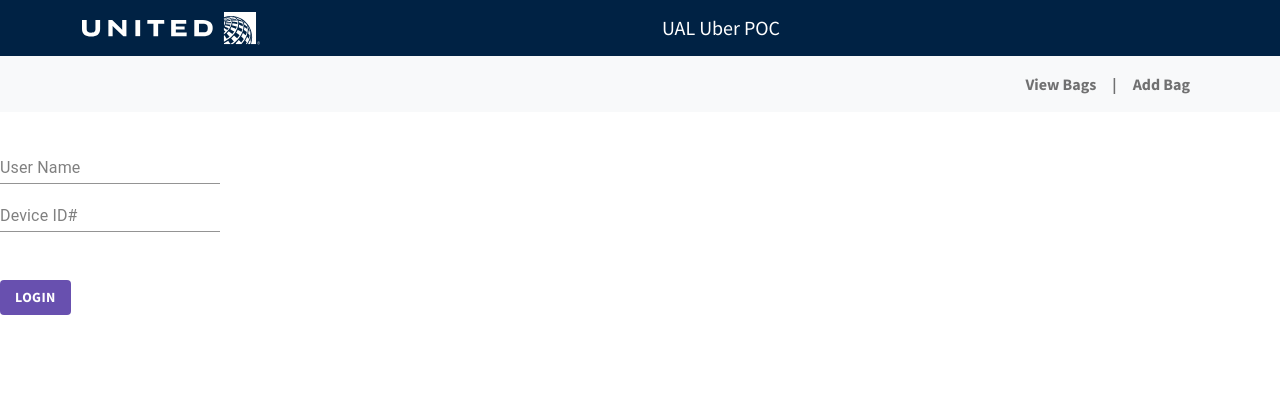
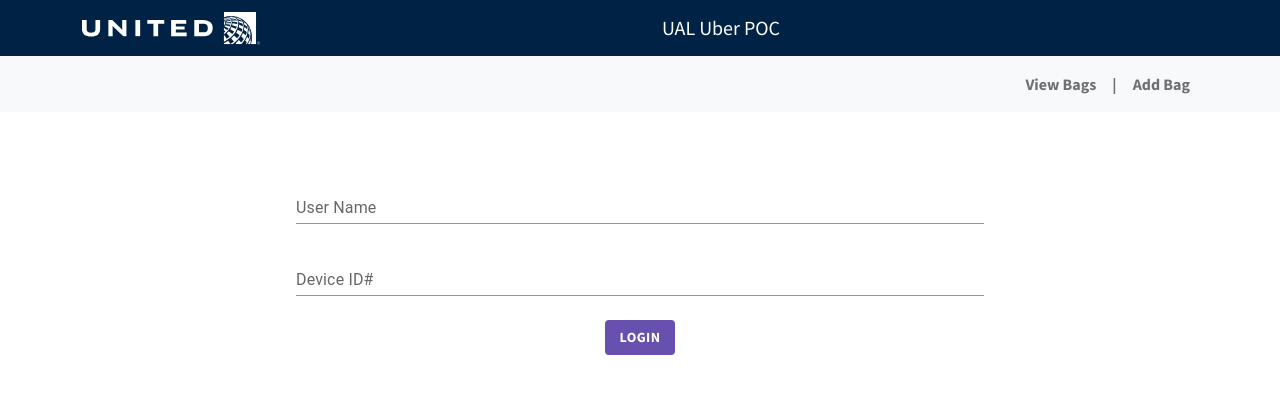
Before and after one commit to ElwynPalmerton/BagApp, a React (Create React App) app: page /login in a window 1280 px wide. Shown: the top 394 px of the page. Built offline with nearby package versions, Linux system fonts and the light colour scheme.

Commit message:
Improve MuiLoginPage styles

```diff
--- a/src/components/LoginPage/MuiLoginPage.jsx
+++ b/src/components/LoginPage/MuiLoginPage.jsx
@@ -1,18 +1,14 @@
 import { useState } from "react";
 import ThreeColumnLayout from "../../Layout/ThreeColumnLayout";
-import InputField from "../InputField";
-import Form from "react-bootstrap/Form";
-import Container from "react-bootstrap/Container";
 import { useNavigate } from "react-router";
 import axios from "axios";
 import Button from "@mui/material/Button";
-import TextField from "@mui/material/TextField";
-import Input from "@mui/material/Input";
-import { withStyles } from "@mui/styles";
-import { inputLabelClasses } from "@mui/material/InputLabel";
 import MuiInputField from "../MuiTextField";
+import FormControl from "@mui/material/FormControl";
+import { Container, Row, Col } from "react-bootstrap";
+import Form from "react-bootstrap/Form";
 
-const style = {
+const buttonStyle = {
   backgroundColor: "#6850af",
   color: "white",
   fontFamily: "Source Sans Pro",
@@ -54,10 +50,9 @@
   }
 
   return (
-    // <ThreeColumnLayout>
-    //   <Container>
-    //     <Form onSubmit={(e) => handleSubmitForm(e)}>
-
+    <ThreeColumnLayout>
+      <Container>
+        <Form onSubmit={(e) => handleSubmitForm(e)}>
           <div>
             <MuiInputField
               name="name"
@@ -66,21 +61,15 @@
               handleInputChange={(e) => handleFormChange(e)}
             ></MuiInputField>
 
-      <br />
-
             <MuiInputField
               name="deviceId"
               text="Device ID#"
               inputValue={user.deviceId}
               handleInputChange={(e) => handleFormChange(e)}
             />
-
-      <br />
-      <br />
-      <br />
-
+            <div className="text-center">
               <Button
-        sx={{ ...style }}
+                sx={{ ...buttonStyle, marginTop: "1rem" }}
                 variant="outlined"
                 disableElevation
                 type="submit"
@@ -88,10 +77,10 @@
                 Login
               </Button>
             </div>
-    //       {/* <StyledButton>styled</StyledButton> */}
-    //     </Form>
-    //   </Container>
-    // </ThreeColumnLayout>
+          </div>
+        </Form>
+      </Container>
+    </ThreeColumnLayout>
   );
 }
 
--- a/src/components/MuiTextField.jsx
+++ b/src/components/MuiTextField.jsx
@@ -1,5 +1,4 @@
 import TextField from "@mui/material/TextField";
-import Input from "@mui/material/Input";
 import { withStyles } from "@mui/styles";
 import { inputLabelClasses } from "@mui/material/InputLabel";
 
@@ -12,6 +11,9 @@
         // borderBottom: "initial",
         borderBottomColor: "#004080",
       },
+      fontFamily: "Source Sans Pro",
+      fontWeight: "bold",
+      color: "#004080",
     },
   },
 })(TextField);
@@ -19,14 +21,17 @@
 function MuiInputField({ text, name, inputValue, handleInputChange }) {
   return (
     <CustomTextField
+      margin="normal"
+      fullWidth="true"
       label={text}
       name={name}
       value={inputValue}
       onChange={handleInputChange}
+      //   sx={{ color: "red" }}
       InputLabelProps={{
         sx: {
           // set the color of the label when not shrinked
-          color: "grey",
+          //   color: "grey",
           [`&.${inputLabelClasses.shrink}`]: {
             // set the color of the label when shrinked (usually when the TextField is focused)
             color: "004080",
@@ -34,8 +39,6 @@
           },
         },
       }}
-      sx={{ borderBottomColor: "red" }}
-      // placeholder="hello"
       id="standard-basic"
       variant="standard"
       disableAnimation={true}
```
Lines whose indentation alone changed are shown as unchanged.
